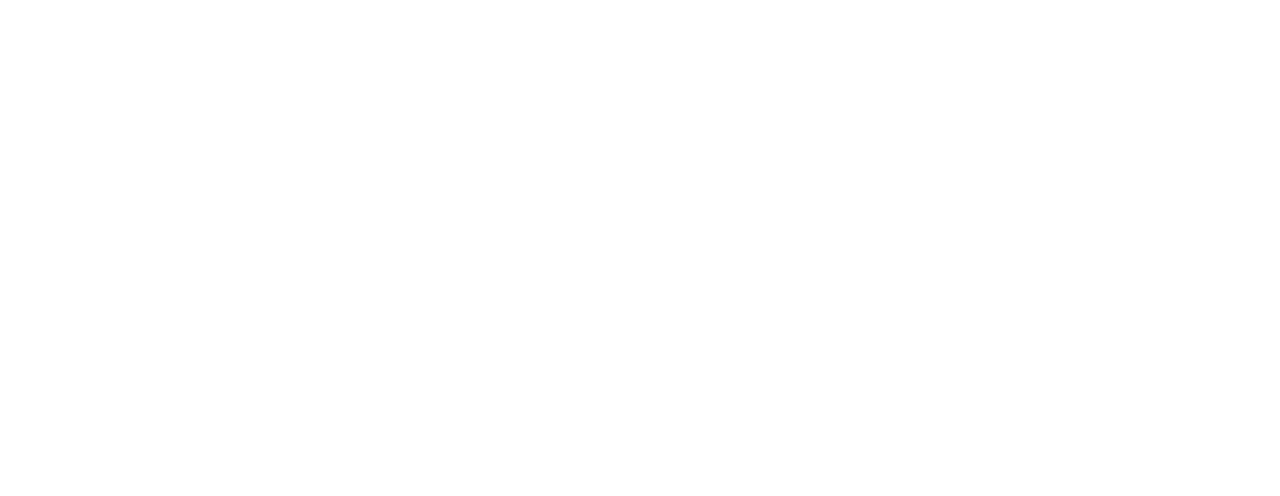
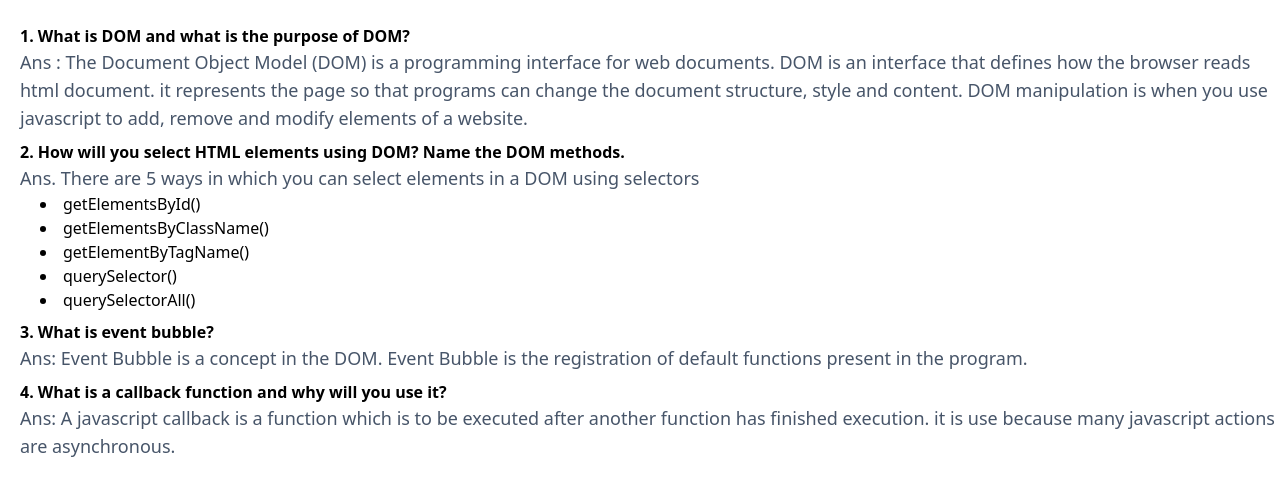
Before and after one commit to NaimunNahar14/geometry-genius, a plain HTML site: page blogs.html in a window 1280 px wide. Drawn offline with nearby package versions, Linux system fonts and the light colour scheme.

Commit message:
editblogs

```diff
--- a/blogs.html
+++ b/blogs.html
@@ -9,9 +9,35 @@
 
 </head>
 <body>
-    <div>
+    <div class="mt-6 ml-5">
         <div>
+            <h1 class="font-bold">1. What is DOM and what is the purpose of DOM?</h1>
+            <p class="text-slate-600 text-lg">Ans : The Document Object Model (DOM) is a programming interface for web documents. DOM is an interface that defines how the browser reads html document.
+                it represents the page so that programs can change the document structure, style and content. DOM manipulation is when you use javascript to add, remove and modify elements of a website.
+            </p>
+        </div>
+        <div class="mt-2">
+            <h1 class="font-bold">2. How will you select HTML elements using DOM? Name the DOM methods.</h1>
+            <p class="text-slate-600 text-lg">Ans. There are 5 ways in which you can select elements in a DOM using selectors
+               <div class="ml-5">
+                <li>getElementsById()</li>
+                <li>getElementsByClassName()</li>
+                <li>getElementByTagName()</li>
+                <li>querySelector()</li>
+                <li>querySelectorAll()</li>
+               </div>
+            </p>
 
+        </div>
+        <div class="mt-2">
+            <h1 class="font-bold">3. What is event bubble?</h1>
+            <p class="text-slate-600 text-lg">Ans: Event Bubble is a concept in the DOM. Event Bubble is the registration
+                of default functions present in the program.
+            </p>
+        </div>
+        <div class="mt-2">
+            <h1 class="font-bold">4. What is a callback function and why will you use it?</h1>
+            <p class="text-slate-600 text-lg">Ans: A javascript callback is a function which is to be executed after another function has finished execution. it is use because many javascript actions are asynchronous.</p>
         </div>
     </div>
 
```
